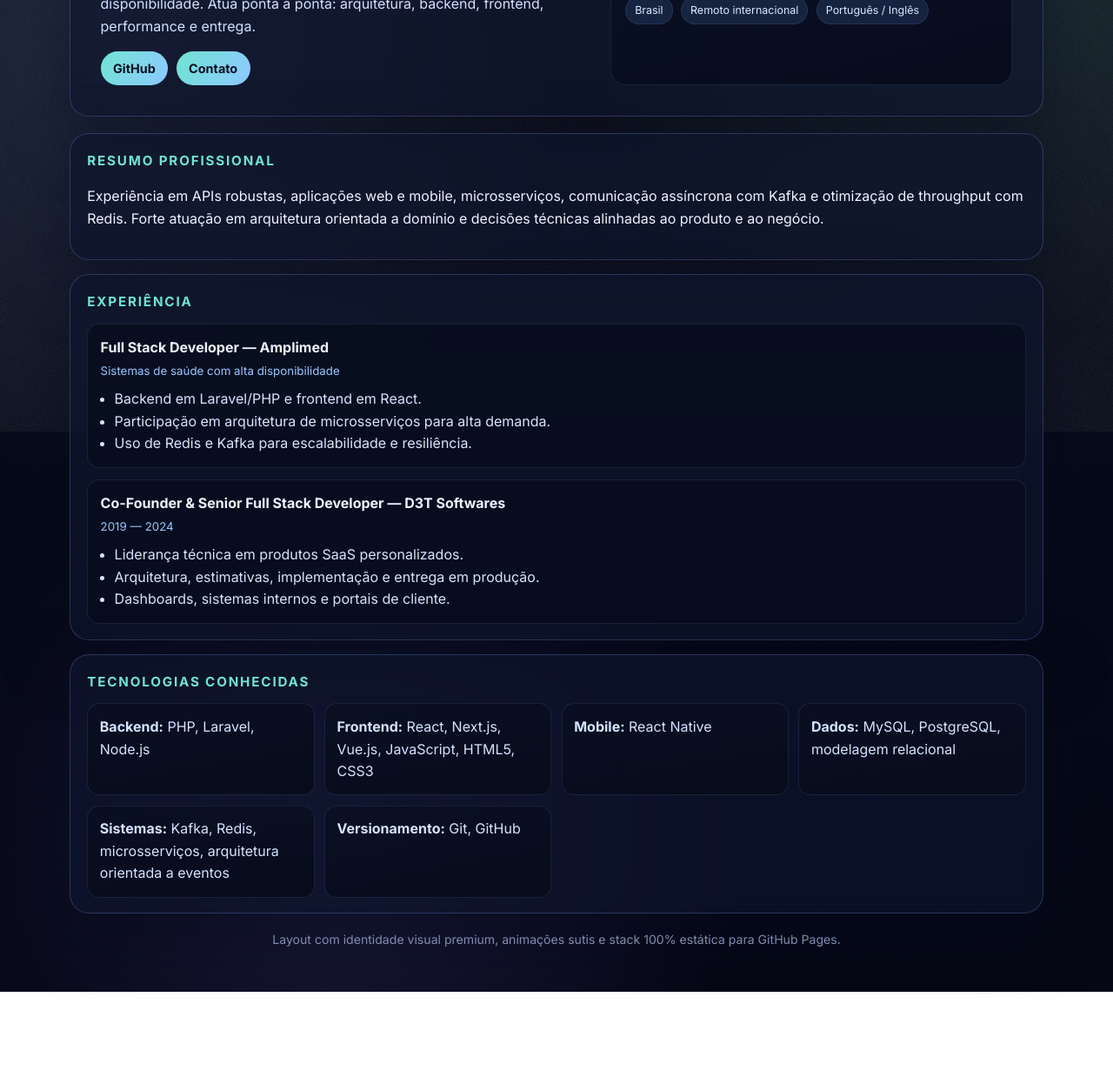
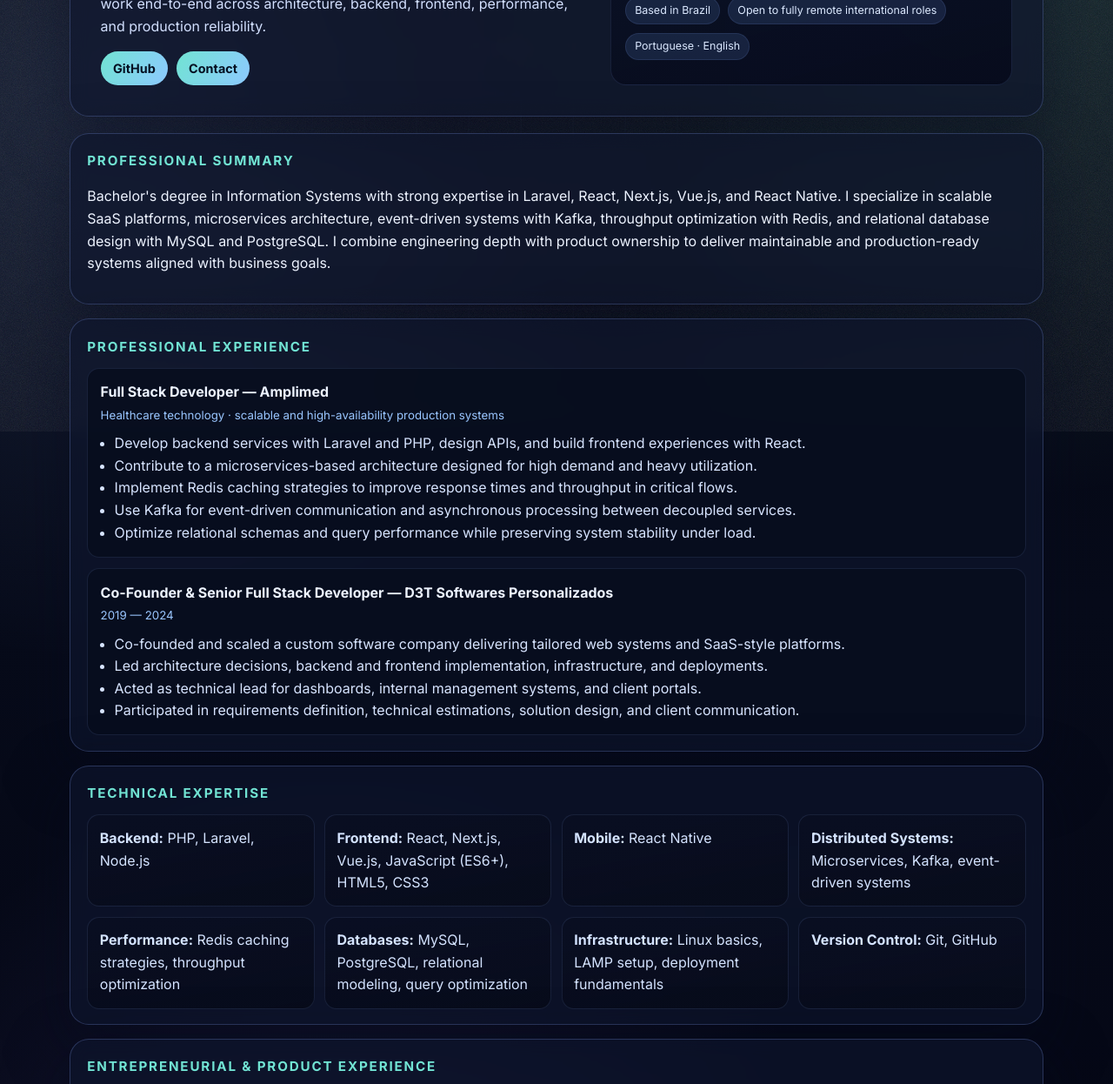
Before and after one commit to etobdc/etobdc.github.io, a plain HTML site: page index.html in a window 1280 px wide. Shown: the part 304-1550 px from the top of the page at 87% size. Before the commit the page ends 1444 px from the top, so only its background shows below. Drawn offline with Linux system fonts and the light colour scheme.

Commit message:
Update portfolio content in English and remove footer tagline

```diff
--- a/index.html
+++ b/index.html
@@ -1,11 +1,11 @@
 <!DOCTYPE html>
-<html lang="pt-BR">
+<html lang="en">
   <head>
     <meta charset="UTF-8" />
     <meta name="viewport" content="width=device-width, initial-scale=1.0" />
     <meta
       name="description"
-      content="Portfólio profissional de Everton Braatz Dalla Corte, Senior Full Stack Engineer especializado em sistemas distribuídos e SaaS."
+      content="Professional portfolio of Everton Braatz Dalla Corte, Senior Full Stack Software Engineer specialized in distributed systems and SaaS architecture."
     />
     <title>Everton Braatz Dalla Corte | Senior Full Stack Engineer</title>
     <link rel="preconnect" href="https://fonts.googleapis.com" />
@@ -235,13 +235,6 @@
         padding: 0.5rem 0.9rem;
       }
 
-      footer {
-        margin-top: 1.2rem;
-        text-align: center;
-        color: var(--muted);
-        font-size: 0.88rem;
-      }
-
       .reveal {
         opacity: 0;
         transform: translateY(14px);
@@ -271,85 +264,109 @@
     <main class="container">
       <header class="hero card reveal">
         <div>
-          <span class="badge">● Senior Full Stack Engineer</span>
+          <span class="badge">● Senior Full Stack Software Engineer</span>
           <h1>Everton Braatz Dalla Corte</h1>
           <p>
-            Engenheiro de Software Full Stack com foco em construção de produtos SaaS,
-            plataformas escaláveis e sistemas distribuídos com alta disponibilidade.
-            Atua ponta a ponta: arquitetura, backend, frontend, performance e entrega.
+            Senior Full Stack Software Engineer with nearly 10 years of experience building
+            scalable SaaS products and high-demand distributed systems. I work end-to-end
+            across architecture, backend, frontend, performance, and production reliability.
           </p>
           <div class="links">
             <a href="https://github.com/etobdc" target="_blank" rel="noreferrer noopener">GitHub</a>
-            <a href="mailto:everton@example.com">Contato</a>
+            <a href="mailto:everton@example.com">Contact</a>
           </div>
         </div>
 
         <aside class="hero-profile">
           <img
             src="https://github.com/etobdc.png"
-            alt="Foto de perfil de Everton Braatz Dalla Corte no GitHub"
+            alt="Everton Braatz Dalla Corte GitHub profile photo"
             loading="lazy"
           />
           <div class="meta">
-            <span class="tag">Brasil</span>
-            <span class="tag">Remoto internacional</span>
-            <span class="tag">Português / Inglês</span>
+            <span class="tag">Based in Brazil</span>
+            <span class="tag">Open to fully remote international roles</span>
+            <span class="tag">Portuguese · English</span>
           </div>
         </aside>
       </header>
 
       <div class="sections">
         <section class="section card reveal">
-          <h2>Resumo Profissional</h2>
+          <h2>Professional Summary</h2>
           <p>
-            Experiência em APIs robustas, aplicações web e mobile, microsserviços,
-            comunicação assíncrona com Kafka e otimização de throughput com Redis.
-            Forte atuação em arquitetura orientada a domínio e decisões técnicas alinhadas
-            ao produto e ao negócio.
+            Bachelor's degree in Information Systems with strong expertise in Laravel, React,
+            Next.js, Vue.js, and React Native. I specialize in scalable SaaS platforms,
+            microservices architecture, event-driven systems with Kafka, throughput
+            optimization with Redis, and relational database design with MySQL and PostgreSQL.
+            I combine engineering depth with product ownership to deliver maintainable and
+            production-ready systems aligned with business goals.
           </p>
         </section>
 
         <section class="section card reveal">
-          <h2>Experiência</h2>
+          <h2>Professional Experience</h2>
           <div class="timeline">
             <article class="item">
               <strong>Full Stack Developer — Amplimed</strong>
-              <small>Sistemas de saúde com alta disponibilidade</small>
+              <small>Healthcare technology · scalable and high-availability production systems</small>
               <ul>
-                <li>Backend em Laravel/PHP e frontend em React.</li>
-                <li>Participação em arquitetura de microsserviços para alta demanda.</li>
-                <li>Uso de Redis e Kafka para escalabilidade e resiliência.</li>
+                <li>Develop backend services with Laravel and PHP, design APIs, and build frontend experiences with React.</li>
+                <li>Contribute to a microservices-based architecture designed for high demand and heavy utilization.</li>
+                <li>Implement Redis caching strategies to improve response times and throughput in critical flows.</li>
+                <li>Use Kafka for event-driven communication and asynchronous processing between decoupled services.</li>
+                <li>Optimize relational schemas and query performance while preserving system stability under load.</li>
               </ul>
             </article>
 
             <article class="item">
-              <strong>Co-Founder & Senior Full Stack Developer — D3T Softwares</strong>
+              <strong>Co-Founder & Senior Full Stack Developer — D3T Softwares Personalizados</strong>
               <small>2019 — 2024</small>
               <ul>
-                <li>Liderança técnica em produtos SaaS personalizados.</li>
-                <li>Arquitetura, estimativas, implementação e entrega em produção.</li>
-                <li>Dashboards, sistemas internos e portais de cliente.</li>
+                <li>Co-founded and scaled a custom software company delivering tailored web systems and SaaS-style platforms.</li>
+                <li>Led architecture decisions, backend and frontend implementation, infrastructure, and deployments.</li>
+                <li>Acted as technical lead for dashboards, internal management systems, and client portals.</li>
+                <li>Participated in requirements definition, technical estimations, solution design, and client communication.</li>
               </ul>
             </article>
           </div>
         </section>
 
         <section class="section card reveal">
-          <h2>Tecnologias Conhecidas</h2>
+          <h2>Technical Expertise</h2>
           <div class="tech-grid">
             <div class="tech-box"><p><strong>Backend:</strong> PHP, Laravel, Node.js</p></div>
-            <div class="tech-box"><p><strong>Frontend:</strong> React, Next.js, Vue.js, JavaScript, HTML5, CSS3</p></div>
+            <div class="tech-box"><p><strong>Frontend:</strong> React, Next.js, Vue.js, JavaScript (ES6+), HTML5, CSS3</p></div>
             <div class="tech-box"><p><strong>Mobile:</strong> React Native</p></div>
-            <div class="tech-box"><p><strong>Dados:</strong> MySQL, PostgreSQL, modelagem relacional</p></div>
-            <div class="tech-box"><p><strong>Sistemas:</strong> Kafka, Redis, microsserviços, arquitetura orientada a eventos</p></div>
-            <div class="tech-box"><p><strong>Versionamento:</strong> Git, GitHub</p></div>
+            <div class="tech-box"><p><strong>Distributed Systems:</strong> Microservices, Kafka, event-driven systems</p></div>
+            <div class="tech-box"><p><strong>Performance:</strong> Redis caching strategies, throughput optimization</p></div>
+            <div class="tech-box"><p><strong>Databases:</strong> MySQL, PostgreSQL, relational modeling, query optimization</p></div>
+            <div class="tech-box"><p><strong>Infrastructure:</strong> Linux basics, LAMP setup, deployment fundamentals</p></div>
+            <div class="tech-box"><p><strong>Version Control:</strong> Git, GitHub</p></div>
           </div>
         </section>
+
+        <section class="section card reveal">
+          <h2>Entrepreneurial & Product Experience</h2>
+          <p>
+            Experienced in transforming product ideas into scalable MVPs and production-ready
+            SaaS systems. Skilled in defining database schemas, structuring complex entity
+            relationships, designing user flows, and preparing systems for long-term growth
+            and maintainability. Strong product mindset balancing technical excellence,
+            user experience, performance, and business impact.
+          </p>
+        </section>
+
+        <section class="section card reveal">
+          <h2>Education</h2>
+          <p>Bachelor's Degree in Information Systems</p>
+        </section>
+
+        <section class="section card reveal">
+          <h2>Additional Information</h2>
+          <p>Based in Brazil. Open to fully remote international opportunities. Fluent in Portuguese and proficient in English.</p>
+        </section>
       </div>
-
-      <footer>
-        Layout com identidade visual premium, animações sutis e stack 100% estática para GitHub Pages.
-      </footer>
     </main>
 
     <script>
```
